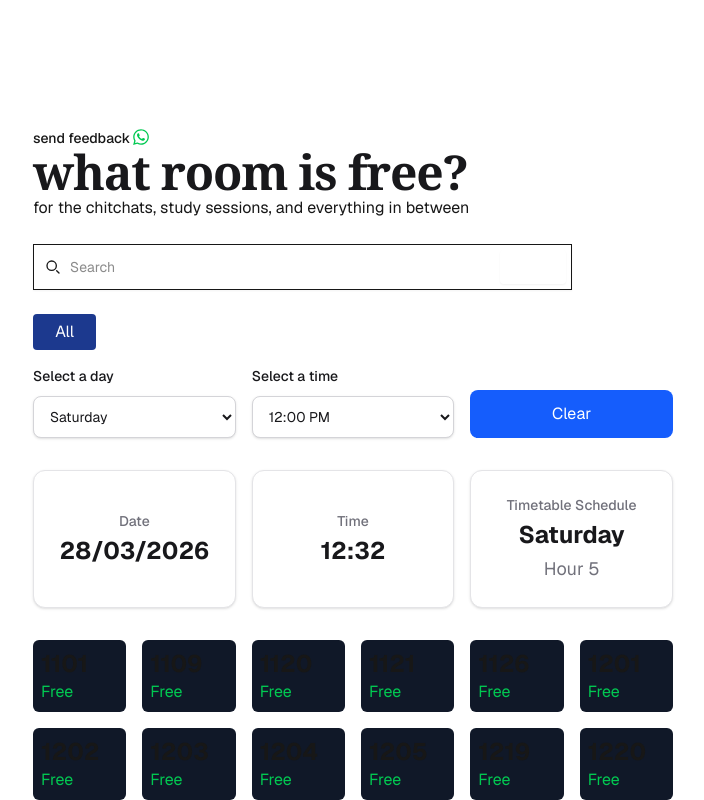
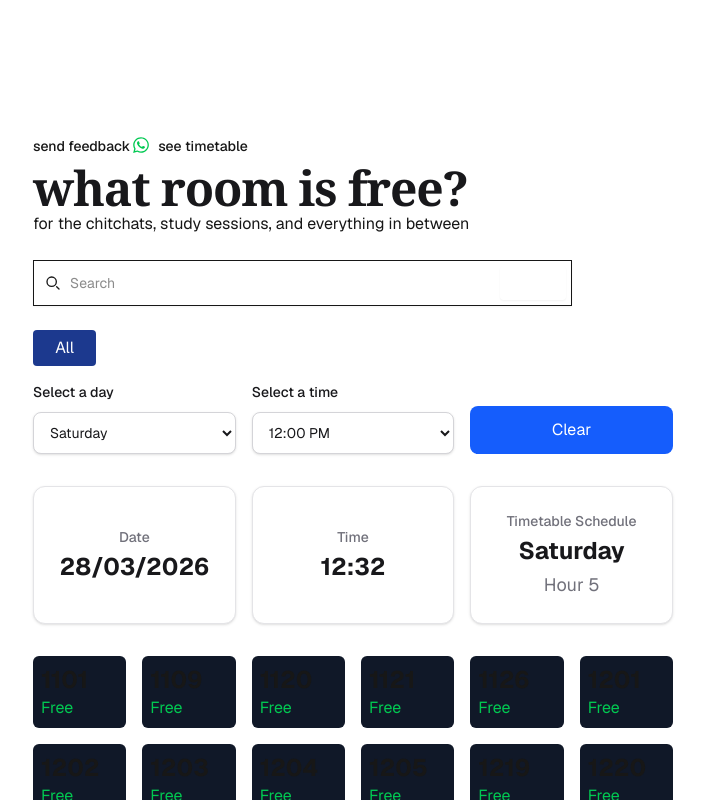
Before and after one commit to varshneymehul/what-room-is-free, a Next.js app: page / in a window 1280 px wide. Shown: the top 800 px of the page, without its empty margins (287-991 px from the left). Built offline with nearby package versions, Linux system fonts and the light colour scheme.

Commit message:
add timetable pdf for direct viewing

```diff
--- a/app/page.tsx
+++ b/app/page.tsx
@@ -5,6 +5,7 @@ import { useEffect, useRef, useState } from "react";
 import { BitArray } from "./lib/BitArray";
 import RoomCard from "./components/roomCard";
 import { FaWhatsapp } from "react-icons/fa6";
+import Link from "next/link";
 
 interface CSVRow {
   com_cod: string;
@@ -193,7 +194,11 @@ export default function Home() {
     <div className="flex min-h-screen items-center justify-center bg-zinc-50 font-sans dark:bg-black">
       <main className="flex min-h-screen w-full max-w-3xl flex-col items-center  py-32 px-16 bg-white dark:bg-black sm:items-start">
         <div>
-          <a target='_blank' className="my-2 hover:text-blue-500 transition-all" href="https://wa.me/918376820175"><p className="text-sm font-medium text-heading flex">send feedback<FaWhatsapp className="ml-0.5 text-green-500 cursor-pointer" size={ 18 } /></p></a>
+          <div className="flex justify-start">
+            <Link target='_blank' className="my-2 hover:text-blue-500 transition-all" href="https://wa.me/918376820175"><p className="text-sm font-medium text-heading flex">send feedback<FaWhatsapp className="ml-0.5 mr-2 text-green-500 cursor-pointer" size={ 18 } /></p></Link>
+
+            <Link target='_blank' className="my-2 hover:text-blue-500 transition-all" href="Timetable_24_Mar_2026.pdf"><p className="text-sm font-medium text-heading flex">see timetable</p></Link>
+          </div>
           <h1 className="text-4xl font-serif font-bold tracking-tight text-zinc-900 dark:text-zinc-50 sm:text-5xl">
             what room is free?
           </h1>
```
Also changed, not shown: 1 other file (tests, documents, lock files or other folders).
